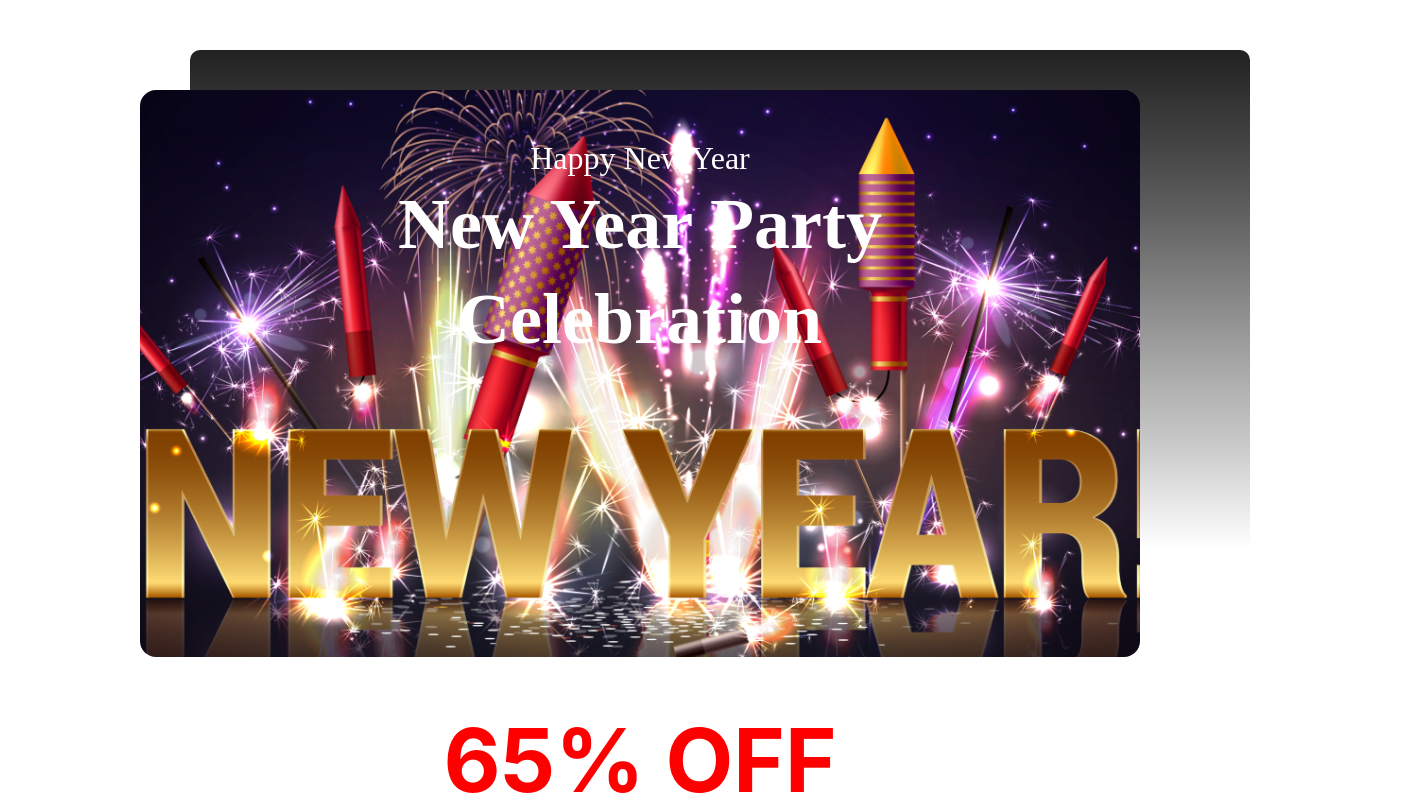
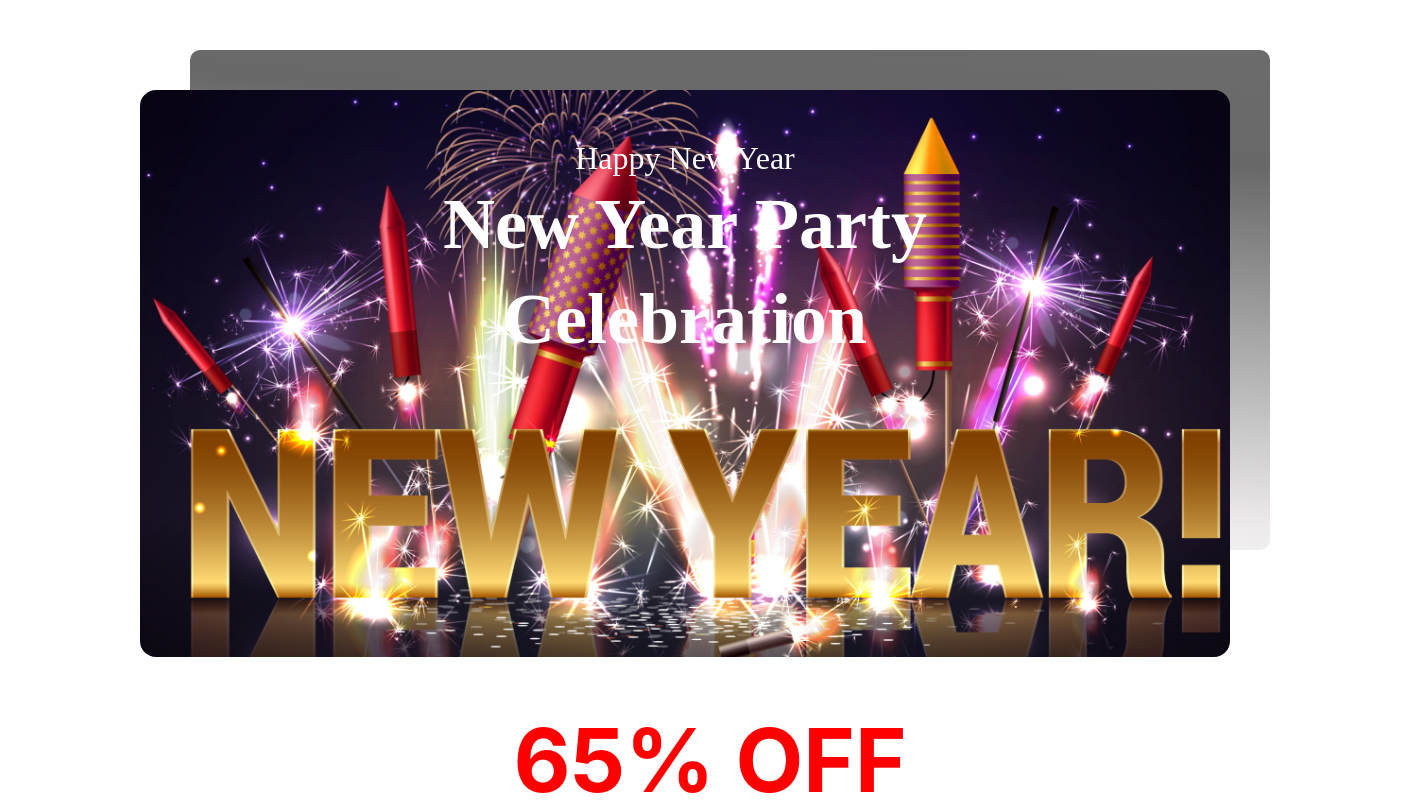
Before and after one commit to zakir-naik-abir/Assignment-1, a plain HTML site: page index.html in a window 1280 px wide. Shown: the top 800 px of the page, 1420 px wide, since content can reach past the window. Drawn offline with Linux system fonts and the light colour scheme.

Commit message:
final commit

```diff
--- a/css/style.css
+++ b/css/style.css
@@ -14,6 +14,10 @@ Version:
     box-sizing: border-box;
     font-family: 'Poppins', sans-serif;
 }
+body{
+    height: 100vh;
+    width: fit-content;
+}
 .container{
     margin: 50px 140px 0;
 }
@@ -28,9 +32,9 @@ p{
 /* ===============-start=============== */
 .back{
     margin-top: 0;
-    background-image: linear-gradient(180deg,hsl(0deg 0% 13%) 0%, hsl(344deg 0% 21%) 11%,hsl(344deg 0% 29%) 22%,hsl(344deg 0% 38%) 33%,hsl(344deg 0% 48%) 44%, hsl(344deg 0% 58%) 55%, hsl(344deg 0% 68%) 66%, hsl(344deg 0% 78%) 78%, hsl(344deg 0% 89%) 89%, hsl(0deg 0% 100%) 100%);
+    background-image: linear-gradient(185deg,hsl(0, 0%, 42%) 0%,hsl(344deg 0% 41%) 20%,hsl(0, 5%, 92%) 80%,hsl(0deg 0% 100%) 100%);
     height: 500px;
-    width: 1060px;
+    width: 1080px;
     margin-left: 50px;
     border-radius: 10px;
 }
@@ -43,13 +47,9 @@ p{
     height: auto;
     z-index: 1;
     margin-top: -460px;
+    margin-right: 50px;
 }
-.banner::after{
-    height: 600px;
-    width: 1140px;
-    color: #070211;
-    margin-top: 0;
-}
+
 .b-title{
     font-size: 32px;
     color: #fff;
@@ -109,7 +109,9 @@ p{
     background-size: cover;
     height: 600px;
     border-radius: 10px;
+    position: relative;
 }
+
 .welcome-title{
     padding-top: 126px;
     margin-left: 126px;
@@ -139,8 +141,8 @@ p{
     background-color: #070211;
     border-radius: 10px;
     cursor: pointer;
+}
 
-}
 /* ===============-end=============== */
 
 /* ===============-start=============== */
--- a/index.html
+++ b/index.html
@@ -39,7 +39,7 @@
              <div class="welcome-title">
                 <h4>Welcome to <br>midnight party</h4>
                 <p>Dolor sit amet consectetur. Consequat eget consectetur maecenas sed <br>molestie malesuadda. Ipsum sed sodales risus ut pellenteswue vel euismod.</p>
-             <a href="#"><button class="btn">JOIN NOW</button></a>
+                <a href="#"><button class="btn">JOIN NOW</button></a>
              </div>
         </div>
 
@@ -132,9 +132,10 @@
             <hr>
             <div class="media">
                 <a href="https://www.facebook.com/zakir.hasan.abir"><img class="s-media" src="img/Facebook.png" alt=""></a>
-                <a href=""><img class="s-media" src="img/Instagram.png" alt=""></a>
-                <a href=""><img class="s-media" src="img/Twitter.png" alt=""></a>
-                <a href=""><img class="s-media" src="img/Linkedin.png" alt=""></a>
+                <a href="https://www.instagram.com/zakirnaik_abir?igsh=bmpsNHM1YnA5Mzho"><img class="s-media" src="img/Instagram.png" alt=""></a>
+                <a href="https://x.com/ZakirNa30867313?t=WkQ384j9MKd_ItOIjJQD2w&s=09"><img class="s-media" src="img/Twitter.png" alt=""></a>
+                <a href="https://www.linkedin.com/in/zakir-naik-1599881b8?utm_source=share&utm_campaign=share_via&utm_content=profile&utm_medium=android_app
+                "><img class="s-media" src="img/Linkedin.png" alt=""></a>
             </div>
             <hr>
             <div class="copyright">
```
